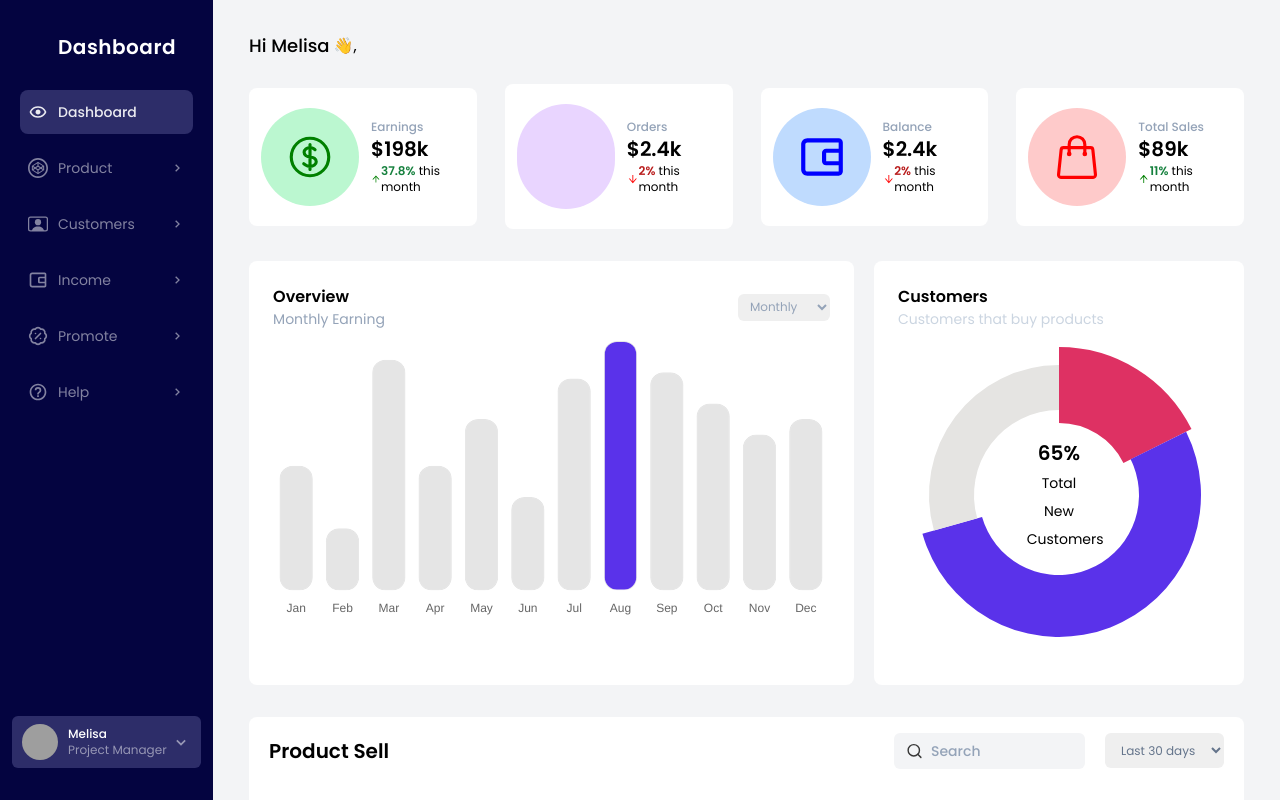
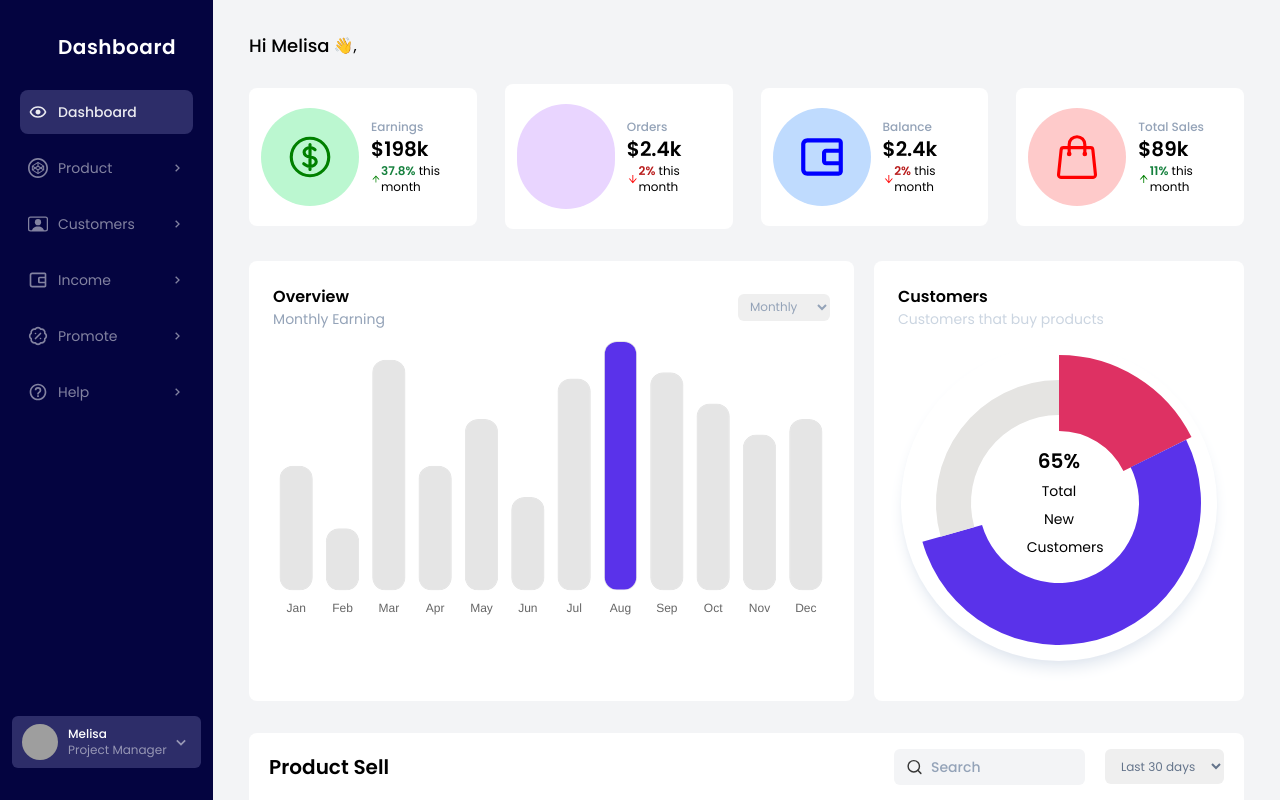
Before and after one commit to mandar-saiyan87/fitpeo_frontend, a React (Vite) app: page / in a window 1280 px wide. Built offline with nearby package versions, Linux system fonts and the light colour scheme; grey boxes are pictures that could not be loaded; some icons are missing.

Commit message:
piechart shadow

```diff
--- a/src/components/AnalyticsPage/widgets/CustomerChart.jsx
+++ b/src/components/AnalyticsPage/widgets/CustomerChart.jsx
@@ -14,8 +14,8 @@ const pieThickness = {
     chart.getDatasetMeta(0).data[0].outerRadius = 148
     chart.getDatasetMeta(0).data[1].innerRadius = 80
     chart.getDatasetMeta(0).data[1].outerRadius = 142
-    chart.getDatasetMeta(0).data[2].innerRadius = 85
-    chart.getDatasetMeta(0).data[2].outerRadius = 130
+    chart.getDatasetMeta(0).data[2].innerRadius = 88
+    chart.getDatasetMeta(0).data[2].outerRadius = 123
   }
 }
 
@@ -67,7 +67,7 @@ const CustomerChart = () => {
         <p className='text-xs text-slate-300 md:text-sm'>Customers that buy products</p>
       </div>
       < div className='flex items-center justify-center relative' >
-        <div className='my-4 rounded-full'>
+        <div className='my-4 rounded-full bg-white p-2 shadow-lg shadow-slate-200'>
           <Doughnut data={data} options={options} />
         </div>
         <div className='absolute w-[20%] text-center'>
```
